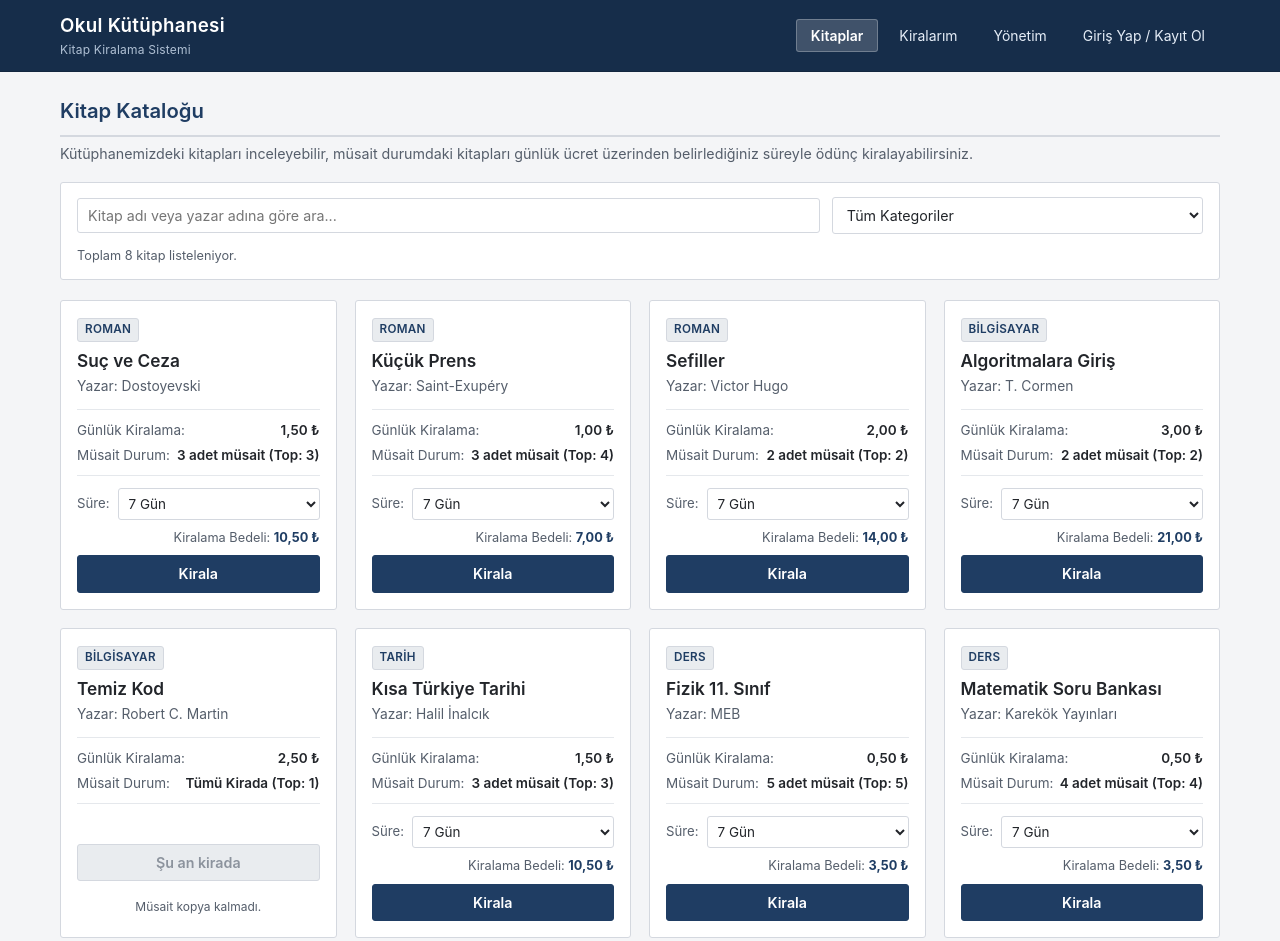
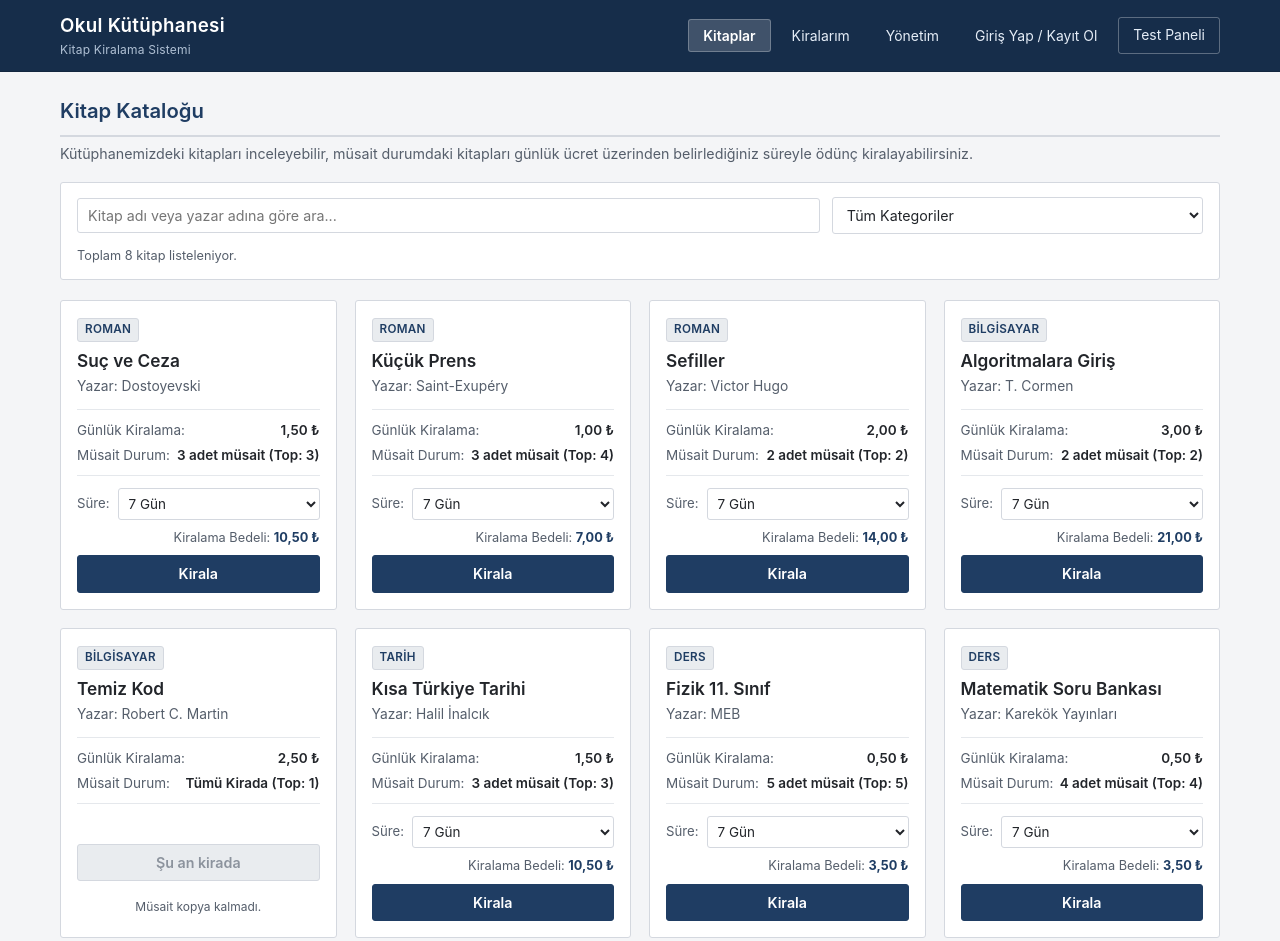
Before and after one commit to mazipurfer-lgtm/Kutuphane, a plain HTML site: page index.html in a window 1280 px wide. Shown: the top 941 px of the page. Drawn offline with Linux system fonts and the light colour scheme.

Commit message:
Ana menuye test paneli baglantisi eklendi

```diff
--- a/css/stil.css
+++ b/css/stil.css
@@ -155,6 +155,22 @@ select:focus-visible {
     color: #ffffff;
     font-weight: 600;
     border-color: rgba(255, 255, 255, 0.25);
+}
+
+.menu-linki {
+    color: #e5edf7;
+    border: 1px solid rgba(255, 255, 255, 0.3);
+    padding: 7px 14px;
+    font-size: 0.93rem;
+    font-family: inherit;
+    border-radius: var(--kose-yuvarlak);
+    text-decoration: none;
+    transition: background-color 0.15s ease;
+}
+
+.menu-linki:hover {
+    background-color: rgba(255, 255, 255, 0.12);
+    color: #ffffff;
 }
 
 .kullanici-bilgi-kapsayici {
--- a/index.html
+++ b/index.html
@@ -21,6 +21,7 @@
                 <button type="button" class="menu-butonu" id="menu-btn-kiralarim" data-hedef="kiralarim">Kiralarım</button>
                 <button type="button" class="menu-butonu" id="menu-btn-yonetim" data-hedef="yonetim">Yönetim</button>
                 <button type="button" class="menu-butonu" id="menu-btn-giris" data-hedef="giris">Giriş Yap / Kayıt Ol</button>
+                <a href="test_paneli.html" class="menu-linki" id="menu-link-test" title="Yazılım test panelini aç">Test Paneli</a>
 
                 <!-- Giriş Yapmış Kullanıcı Alanı -->
                 <div class="kullanici-bilgi-kapsayici" id="kullanici-alani" style="display: none;">
```
Also changed, not shown: 1 other file.
